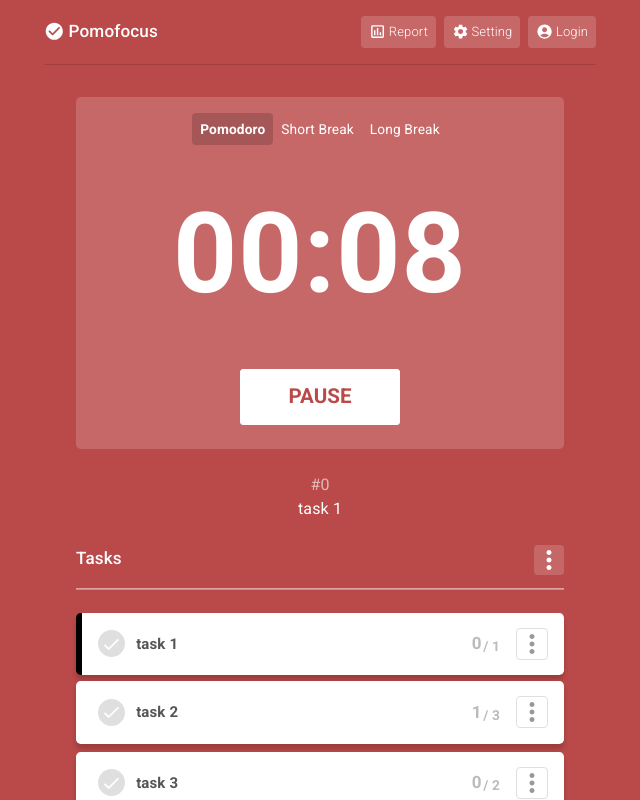
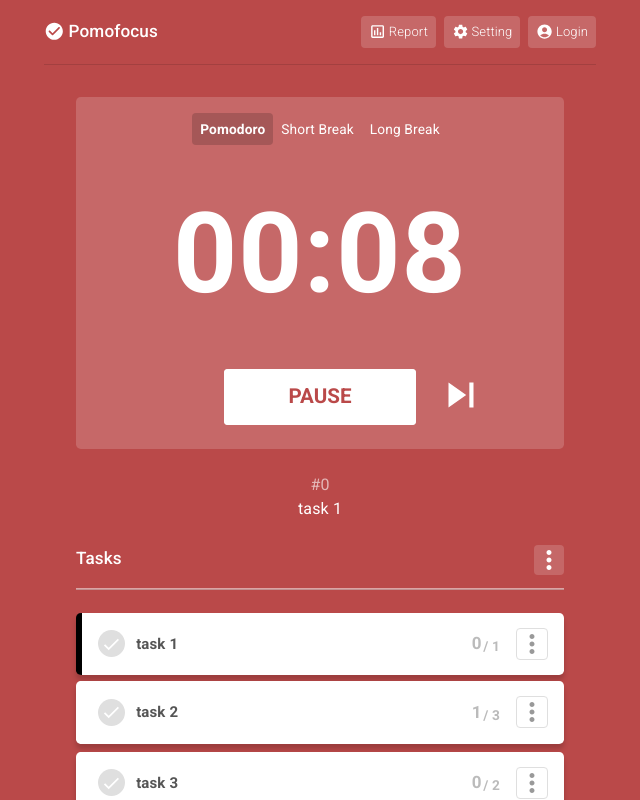
Before and after one commit to quynhniee/pomofocus-, a React (Create React App) app: page / in a window 1280 px wide. Both pictures are taken after a click on the button "START". Shown: the top 800 px of the page, without its empty margins (320-960 px from the left). Built offline with nearby package versions, Linux system fonts and the light colour scheme.

Commit message:
add skip func

```diff
--- /dev/null
+++ b/src/components/CountDown/SkipButton.jsx
@@ -0,0 +1,24 @@
+import React from "react";
+import SkipNextIcon from "@mui/icons-material/SkipNext";
+import { Button } from "@mui/material";
+
+const SkipButton = ({ onClick }) => {
+  return (
+    <Button
+      disableRipple
+      disableElevation
+      sx={{
+        color: "#fff",
+        position: "absolute",
+        bottom: 23,
+        right: 70,
+        minWidth: 0,
+      }}
+      onClick={onClick}
+    >
+      <SkipNextIcon sx={{ fontSize: 50 }} />
+    </Button>
+  );
+};
+
+export default SkipButton;
--- a/src/components/CountDown/Tab.jsx
+++ b/src/components/CountDown/Tab.jsx
@@ -3,7 +3,7 @@
 import React, { useContext } from "react";
 import Context from "../../store/Context";
 
-const Tab = ({ getActiveTab }) => {
+const Tab = ({ getActiveTab, getActive }) => {
   const { tabs, updateTabs } = useContext(Context);
   return (
     <Stack direction="row">
@@ -24,6 +24,7 @@
                   : { ...tab, isActive: false }
               )
             );
+            getActive(false);
           }}
         >
           <Typography
--- a/src/components/CountDown/TimerButton.jsx
+++ b/src/components/CountDown/TimerButton.jsx
@@ -9,7 +9,7 @@
     <Stack position="relative">
       <Button
         sx={{
-          width: "10rem",
+          width: "12rem",
           height: "3.5rem",
           backgroundColor: "#ebebeb",
           transform: "translate(0, 100%)",
@@ -20,7 +20,7 @@
         sx={{
           backgroundColor: "white",
           ":hover": { backgroundColor: "white" },
-          width: "10rem",
+          width: "12rem",
           height: "3.5rem",
           xIndex: "3",
           transform: active === false ? "translate(0, -0.4rem)" : "",
--- a/src/components/CountDownBox.jsx
+++ b/src/components/CountDownBox.jsx
@@ -1,8 +1,8 @@
 import { Stack } from "@mui/material";
-import React, { useContext } from "react";
-import { useEffect, useState, useCallback } from "react";
+import React, { useContext, useEffect, useState, useCallback } from "react";
 import Context from "../store/Context";
 import CountDown from "./CountDown/CountDown";
+import SkipButton from "./CountDown/SkipButton";
 import Tab from "./CountDown/Tab";
 import TimerButton from "./CountDown/TimerButton";
 
@@ -79,6 +79,7 @@
     setSecond(tabs[activeTab].second);
     getTheme(tabs[activeTab].themeColor);
   }, [activeTab, getTheme, tabs]);
+
   useEffect(() => {
     const timerInterval =
       active === true
@@ -97,14 +98,16 @@
         : null;
     return () => clearInterval(timerInterval);
   });
+
   return (
     <Stack
       sx={{ backgroundColor: "#ffffff2b", borderRadius: "0.3rem" }}
       padding={2}
       paddingBottom={3}
       alignItems="center"
+      position="relative"
     >
-      <Tab getActiveTab={getActiveTab} />
+      <Tab getActiveTab={getActiveTab} getActive={getActive} />
       <CountDown minute={minute} second={second} />
       <TimerButton
         themeColor={themeColor}
@@ -112,6 +115,8 @@
         active={active}
         activeTab={activeTab}
       />
+      {active === true ? <SkipButton onClick={changeTab} /> : null}
+      {/* <SkipButton onClick={changeTab} /> */}
     </Stack>
   );
 };
```
